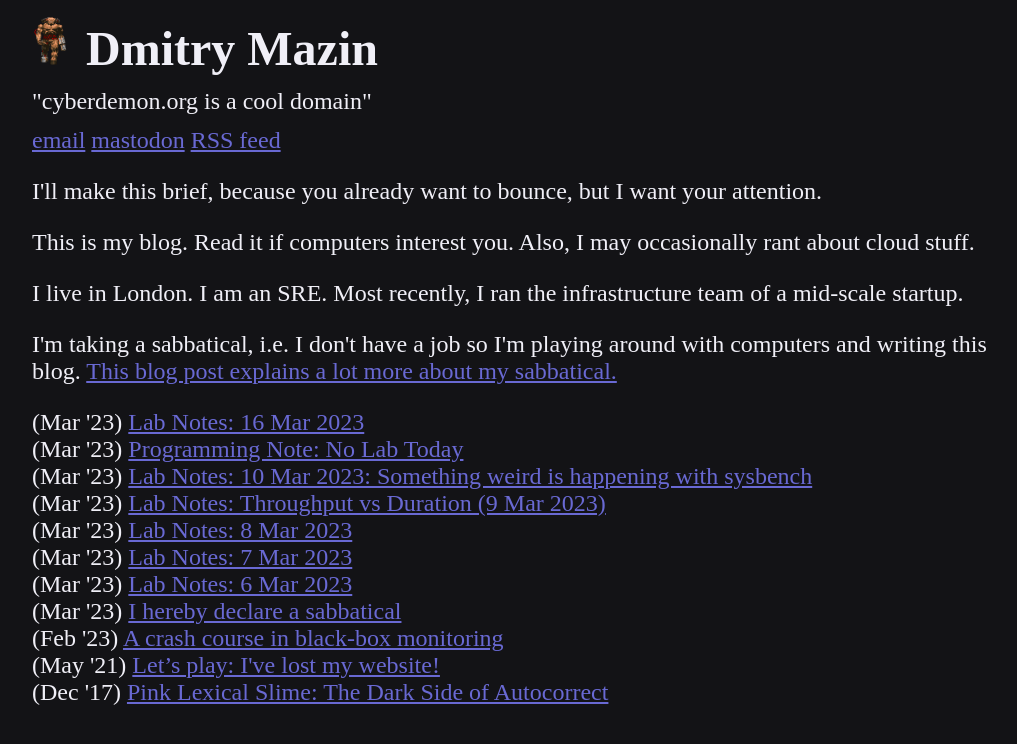
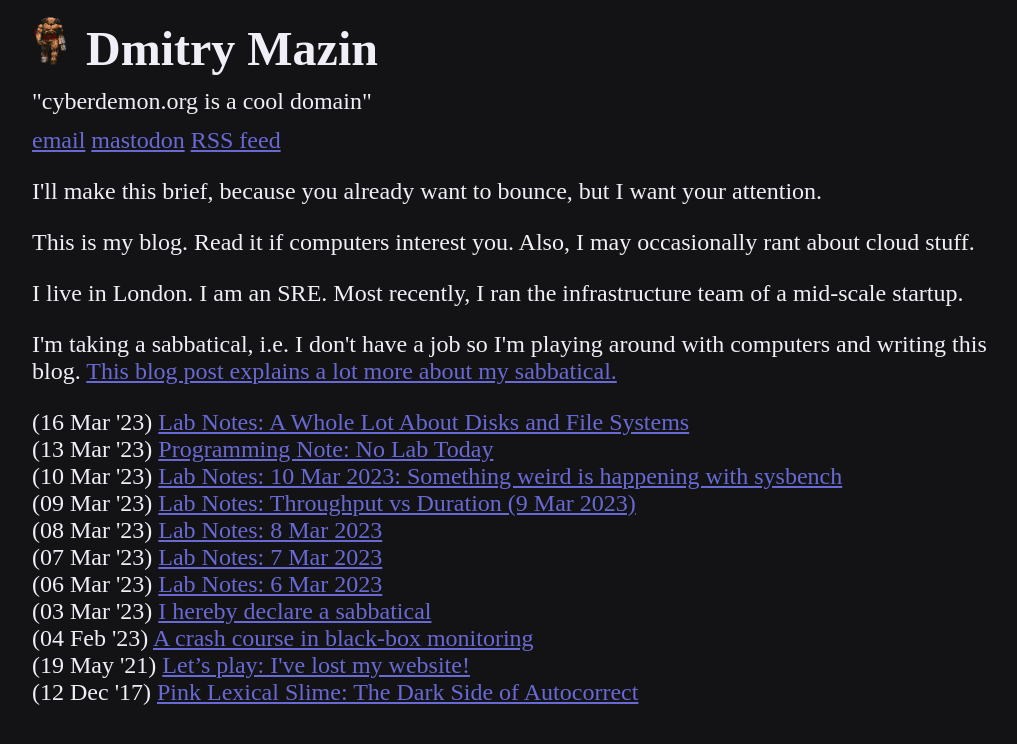
Before and after one commit to dmazin/dmazin.github.io, a Jekyll site: the page built from index.html, in a window 1280 px wide. Shown: the top 744 px of the page, without its empty margins (128-1145 px from the left). Built offline with Jekyll 4.4.1, drawn with Linux system fonts in a browser that asks for light colours.

Commit message:
print post date

```diff
--- a/_posts/2023-03-16-lab.md
+++ b/_posts/2023-03-16-lab.md
@@ -1,6 +1,6 @@
 ---
 layout: post
-title: "Lab Notes: 16 Mar 2023"
+title: "Lab Notes: A Whole Lot About Disks and File Systems"
 byline: By <a href="https://www.cyberdemon.org/">Dmitry Mazin</a>.
 date: 2023-03-16
 tags: labs
--- a/index.html
+++ b/index.html
@@ -49,7 +49,7 @@ layout: none
       <ul>
         {% for post in site.posts %}
         <li>
-          ({{ post.date | date: "%b '%y" }})
+          ({{ post.date | date: "%d %b '%y" }})
           <a href="{{ post.url }}">{{ post.title }}</a>
         </li>
         {% endfor %}
```
